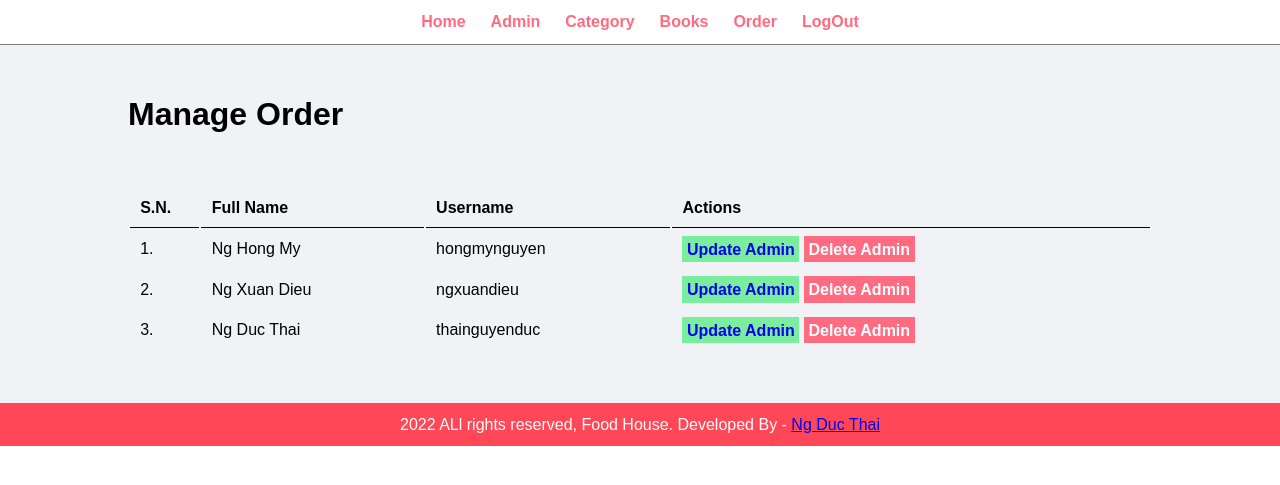
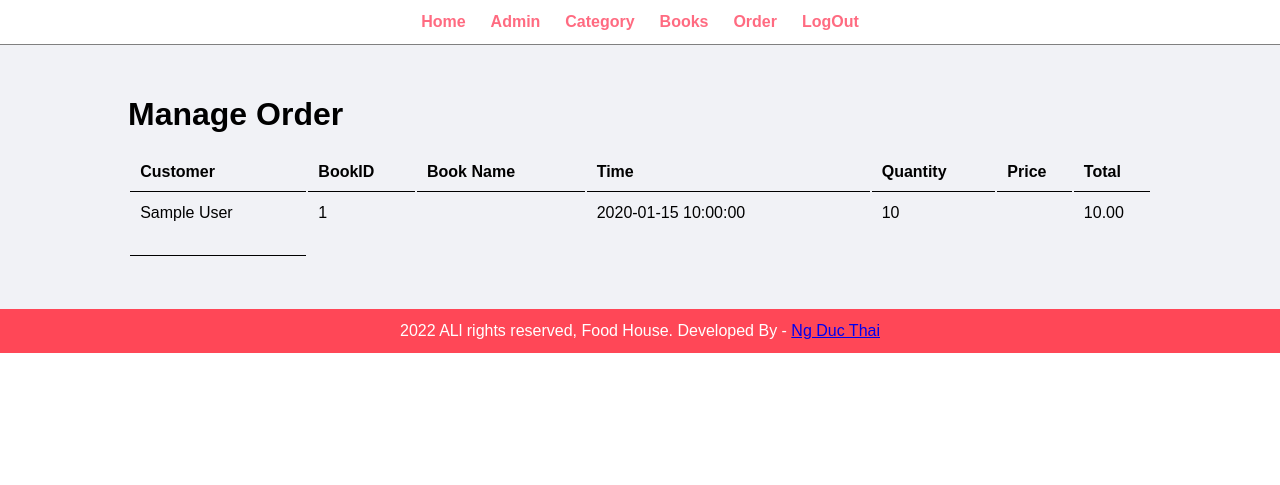
Before and after one commit to ThaiNguyen15/BTL_web, a PHP site: page /BTL_web/manage-order.php in a window 1280 px wide. Shown: the top 485 px of the page. Run offline with PHP 8.4, Linux system fonts and the light colour scheme; the visitor is signed in with stand-in values (Sample User, id 1); data comes from the database, SQL or seed files in the repository; tables that the repository leaves empty or names only in its code hold one stand-in row (values such as "Sample post"); data that the repository does not hold is empty; some libraries are stand-ins or nearby versions.

Commit message:
manager order

```diff
--- a/admin/manage-order.php
+++ b/admin/manage-order.php
@@ -1,52 +1,52 @@
-<?php include('partials/menu.php') ?>
+<?php
+include('partials/menu.php');
+?>
 
 <div class="main-content">
     <div class="wrapper">
         <h1>Manage Order</h1>
-
         <br>
-        <br> <br>
                 <table class="tbl-full">
                     <tr>
-                        <th>S.N.</th>
-                        <th>Full Name</th>
-                        <th>Username</th>
-                        <th>Actions</th>
+                        <th>Customer</th>
+                        <th>BookID</th>
+                        <th>Book Name</th>
+                        <th>Time</th>
+                        <th>Quantity</th>
+                        <th>Price</th>
+                        <th>Total</th>
+                    </tr>
+                    <?php
+                        $query1 = mysqli_query($conn,"SELECT DISTINCT CustomerID FROM `order`");
+                        while($cus_order = mysqli_fetch_array($query1)){
+                            $query2 = mysqli_query($conn, "SELECT * FROM `order` WHERE CustomerID = {$cus_order['CustomerID']}");
+                            $query3 = mysqli_query($conn,"SELECT * FROM `customer` WHERE CustomerID = {$cus_order['CustomerID']}");
+                            $cus_name = mysqli_fetch_array($query3);
+                            $count = 0;
+                            while($order = mysqli_fetch_array($query2)){
+                                $query4 = mysqli_query($conn,"SELECT * FROM `book` WHERE BookID = '{$order['BookID']}'");
+                                $book = mysqli_fetch_array($query4);
+                    ?>
+                                <tr>
+                                    <td>
+                                        <?php if($count ==0)
+                                            echo $cus_name["CustomerName"];
+                                        ?>
+                                    </td>
+                                    <td><?php echo $order["BookID"]; ?></td>
+                                    <td><?php echo $book["BookTitle"]; ?></td>
+                                    <td><?php echo $order["DatePurchase"]; ?></td>
+                                    <td><?php echo $order["Quantity"]; ?></td>
+                                    <td><?php echo $book["Price"]; ?></td>
+                                    <td><?php echo $order["TotalPrice"]; ?></td>
+                                </tr>
+                                <?php $count = 1; ?>
+                            <?php } ?>
+                            <th></th>
+                        <?php } ?>
 
-                    </tr>
 
-                    <tr>
-                        <td>1.</td>
-                        <td>Ng Hong My</td>
-                        <td>hongmynguyen</td>
-                        <td>
-                            <a href="#" class="btn-secondary">Update Admin</a>
-                            <a href="#" class="btn-danger">Delete Admin</a>
-                        </td>
-
-                    </tr>
-                    <tr>
-                        <td>2.</td>
-                        <td>Ng Xuan Dieu</td>
-                        <td>ngxuandieu</td>
-                        <td>
-                            <a href="#" class="btn-secondary">Update Admin</a>
-                            <a href="#" class="btn-danger">Delete Admin</a>
-                        </td>
-
-                    </tr>
-                    <tr>
-                        <td>3.</td>
-                        <td>Ng Duc Thai</td>
-                        <td>thainguyenduc</td>
-                        <td>
-                            <a href="#" class="btn-secondary">Update Admin</a>
-                            <a href="#" class="btn-danger">Delete Admin</a>
-                        </td>
-
-                    </tr>
                 </table>
     </div>
 </div>
-
 <?php include('partials/footer.php') ?>
```
